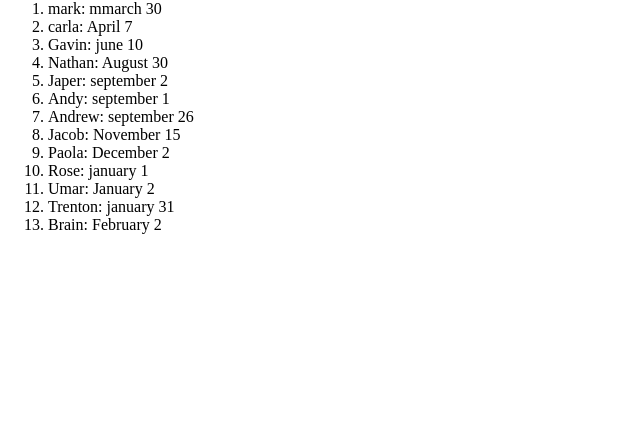
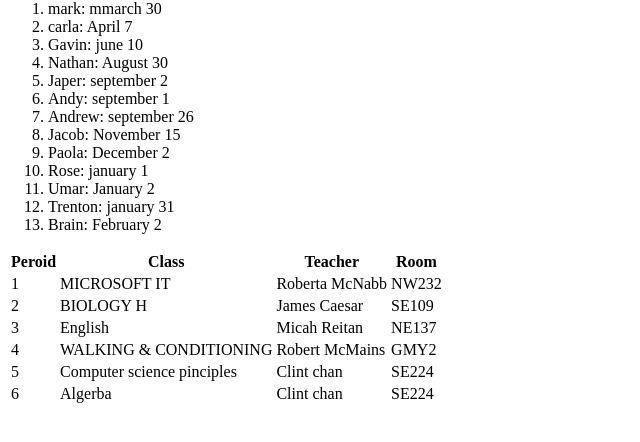
Before and after one commit to carlawilliams/csp-sp2022, a plain HTML site: page birthdays.html in a window 1280 px wide. Shown: the part 200-642 px from the top of the page, without its empty margins (0-640 px from the left). Drawn offline with Linux system fonts and the light colour scheme.

Commit message:
Update birthdays.html

```diff
--- a/birthdays.html
+++ b/birthdays.html
@@ -24,3 +24,55 @@
 <li>Trenton: january 31</li>
 <li>Brain: February 2</li>
 </ol>
+
+
+ <table>
+ <tr>
+  <th>Peroid</th>
+  <th>Class</th>
+  <th>Teacher</th>
+  <th>Room</th>
+  </tr>
+
+  <tr>
+  <td>1</td>
+  <td>MICROSOFT IT </td>
+  <td>Roberta McNabb</td>
+  <td>NW232</td>
+  </tr>
+
+<tr>
+  <td>2</td>
+  <td>BIOLOGY H</td>
+  <td>James Caesar</td>
+  <td>SE109</td>
+  </tr>
+
+  <tr>
+  <td>3</td>
+  <td>English</td>
+  <td>Micah Reitan</td>
+  <td>NE137</td>
+  </tr>
+
+  <tr>
+  <td>4</td>
+  <td>WALKING & CONDITIONING</td>
+  <td>Robert McMains</td>
+  <td>GMY2</td>
+  </tr>
+
+  <tr>
+  <td>5</td>
+  <td>Computer science pinciples</td>
+  <td>Clint chan</td>
+  <td>SE224</td>
+  </tr>
+
+  <tr>
+  <td>6</td>
+  <td>Algerba</td>
+  <td>Clint chan</td>
+  <td>SE224</td>
+  </tr>
+  </table>
```
